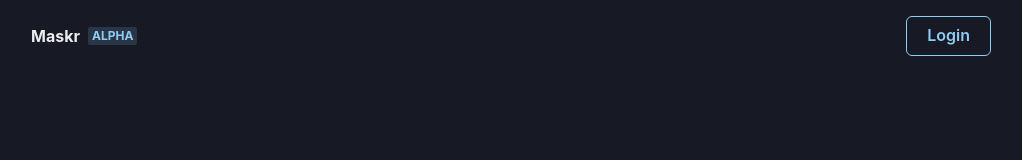
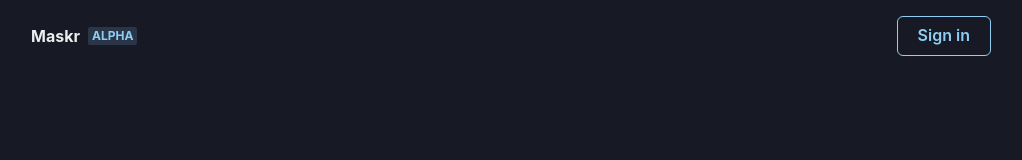
Before and after one commit to maskrapp/landing, a Next.js app: page / in a window 1280 px wide. Shown: the top 160 px of the page, without its empty margins (129-1151 px from the left). Built offline with nearby package versions, Linux system fonts and the light colour scheme.

Commit message:
micro: update sign in button text

```diff
--- a/src/components/Header.tsx
+++ b/src/components/Header.tsx
@@ -13,7 +13,7 @@ export const Header = () => {
           <Badge colorScheme="blue">Alpha</Badge>
         </HStack>
         <Button variant="outline" colorScheme="blue" px="5">
-          Login
+          Sign in
         </Button>
       </Flex>
     </Box>
```
